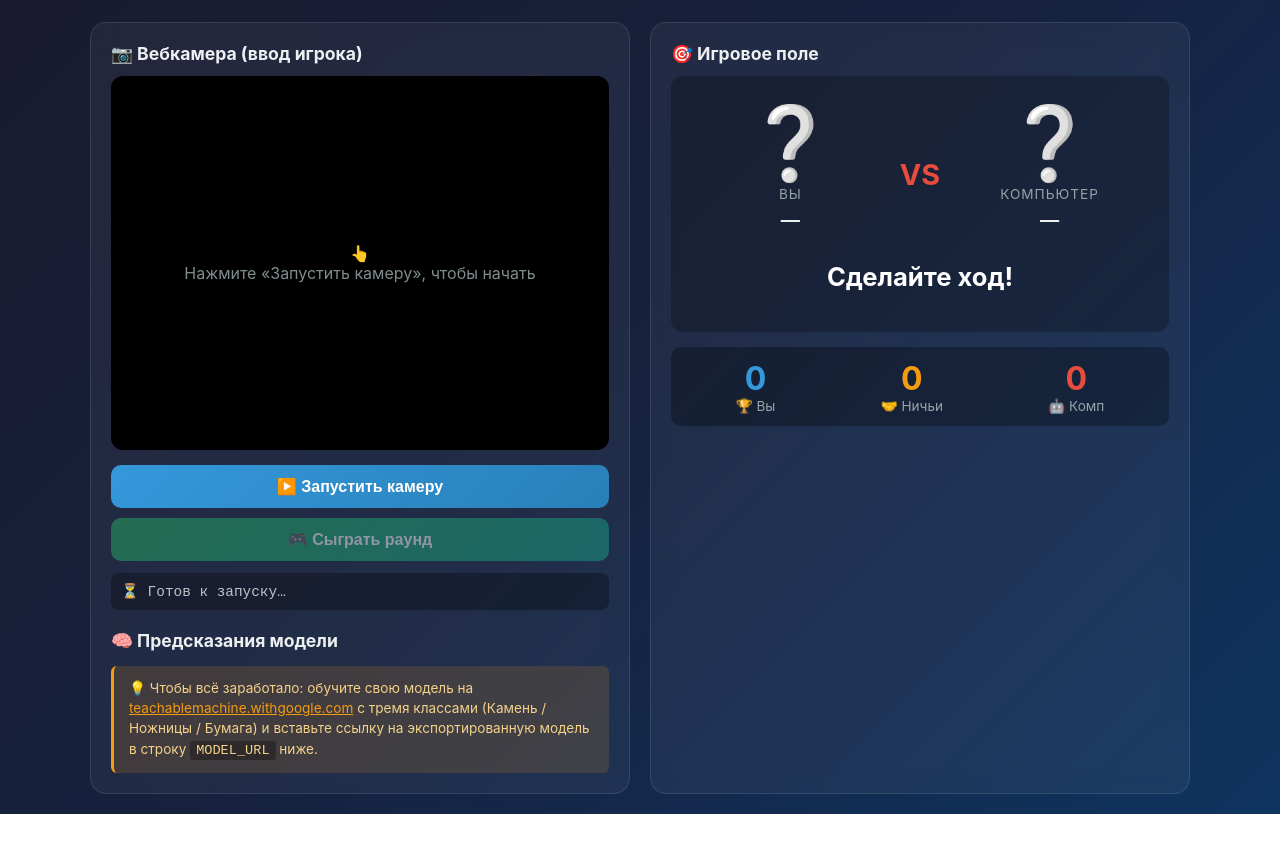
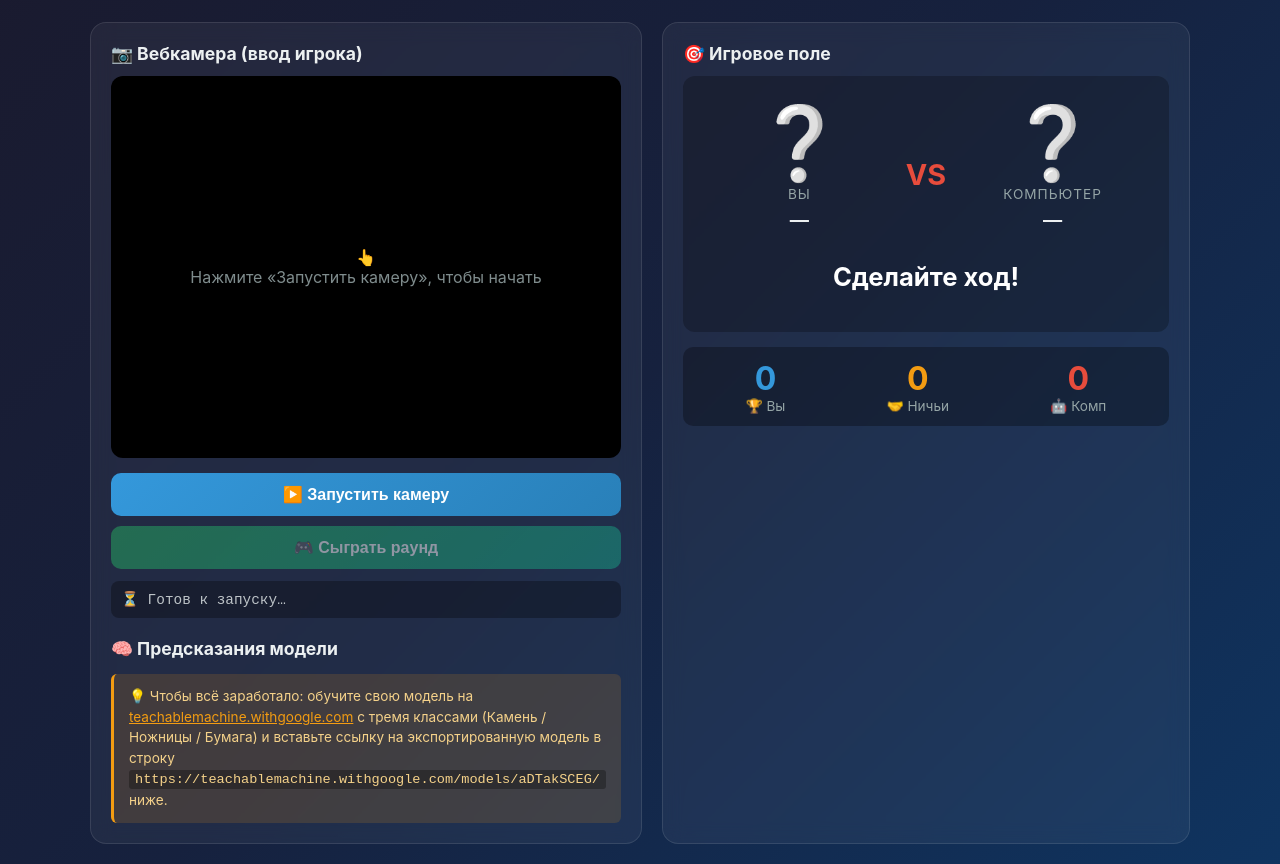
Before and after one commit to sterhn/rock-paper-scissors-template, a plain HTML site: page index.html in a window 1280 px wide. Shown: the part 91-955 px from the top of the page. Before the commit the page ends 905 px from the top, so only its background shows below. Drawn offline with Linux system fonts and the light colour scheme.

Commit message:
Update index.html

```diff
--- a/index.html
+++ b/index.html
@@ -254,7 +254,7 @@
         💡 Чтобы всё заработало: обучите свою модель на
         <a href="https://teachablemachine.withgoogle.com/" target="_blank" style="color:#f39c12">teachablemachine.withgoogle.com</a>
         с тремя классами (Камень / Ножницы / Бумага) и вставьте ссылку на экспортированную модель
-        в строку <code>MODEL_URL</code> ниже.
+        в строку <code>https://teachablemachine.withgoogle.com/models/aDTakSCEG/</code> ниже.
       </div>
     </div>
 
```
